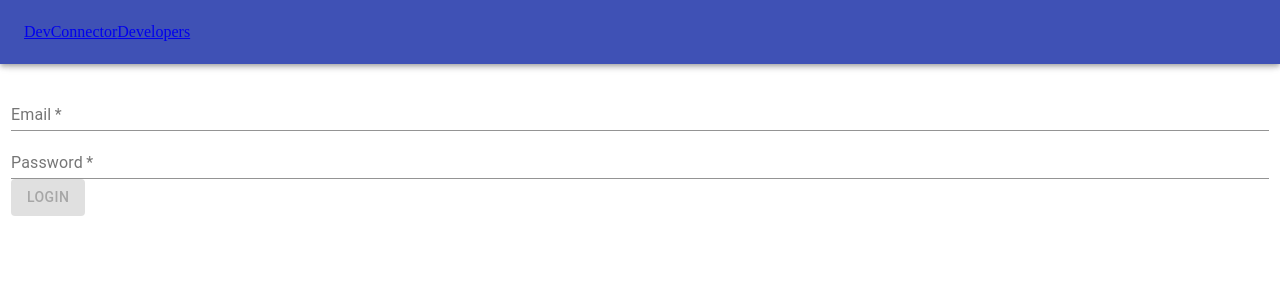
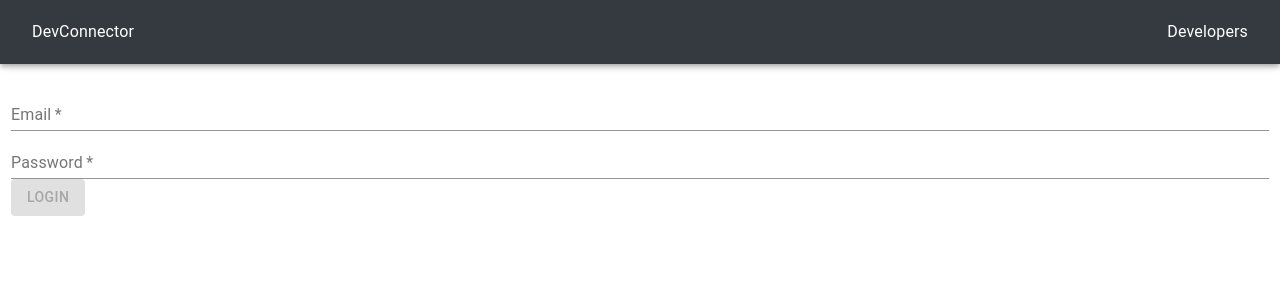
Before and after one commit to Sharan-ram/devconnector-web, a React (Create React App) app: page /account/login in a window 1280 px wide. Shown: the top 300 px of the page. Built offline with nearby package versions, Linux system fonts and the light colour scheme.

Commit message:
Create a NavLink ui element

```diff
--- a/package.json
+++ b/package.json
@@ -10,6 +10,7 @@
     "@testing-library/react": "^9.3.2",
     "@testing-library/user-event": "^7.1.2",
     "axios": "^0.19.2",
+    "classnames": "^2.2.6",
     "react": "^16.13.1",
     "react-dom": "^16.13.1",
     "react-redux": "^7.2.0",
--- a/src/components/TopNavigation.js
+++ b/src/components/TopNavigation.js
@@ -1,31 +1,62 @@
-import React, { useEffect } from "react";
+import React from "react";
 import { useSelector, useDispatch } from "react-redux";
-import { Link } from "react-router-dom";
 
 import AppBar from "@material-ui/core/AppBar";
 import Button from "@material-ui/core/Button";
-import Toolbar from "@material-ui/core/Toolbar";
+import Grid from "@material-ui/core/Grid";
+import { makeStyles } from "@material-ui/core/styles";
 
 import { logout as logoutAction } from "../auth/authSlice";
 
+import { NavLink } from "./ui";
+
+const useStyles = makeStyles({
+  appBar: {
+    background: "#343a40",
+    minHeight: 64,
+    paddingLeft: "2rem",
+    paddingRight: "2rem"
+  },
+  container: {
+    minHeight: 64
+  }
+});
+
 const TopNavigation = () => {
+  const classes = useStyles();
   const dispatch = useDispatch();
   const { isAuthenticated } = useSelector(state => state.auth);
   return (
-    <AppBar>
-      <Toolbar>
-        <Link to="/">DevConnector</Link>
-        <div>
-          <Link to="/users/profiles/all">Developers</Link>
-          {isAuthenticated && (
-            <>
-              <Link to="/posts/all">Posts</Link>
-              <Link to="/">Dashboard</Link>
+    <AppBar className={classes.appBar}>
+      <Grid
+        classes={{ container: classes.container }}
+        container
+        justify="space-between"
+        alignItems="center"
+        sm={12}
+        md={12}
+        lg={12}
+      >
+        <Grid item>
+          <NavLink to="/">DevConnector</NavLink>
+        </Grid>
+        <Grid item>
+          <NavLink to="/users/profiles/all">Developers</NavLink>
+        </Grid>
+        {isAuthenticated && (
+          <>
+            <Grid item>
+              <NavLink to="/posts/all">Posts</NavLink>
+            </Grid>
+            <Grid item>
+              <NavLink to="/">Dashboard</NavLink>
+            </Grid>
+            <Grid item>
               <Button onClick={() => dispatch(logoutAction())}>Logout</Button>
-            </>
-          )}
-        </div>
-      </Toolbar>
+            </Grid>
+          </>
+        )}
+      </Grid>
     </AppBar>
   );
 };
--- /dev/null
+++ b/src/components/ui/NavLink.js
@@ -0,0 +1,29 @@
+import React from "react";
+import { Link } from "react-router-dom";
+import cx from "classnames";
+
+import Typography from "@material-ui/core/Typography";
+import { makeStyles } from "@material-ui/core/styles";
+
+const useStyles = makeStyles({
+  link: {
+    "text-decoration": "none"
+  },
+  text: {
+    fontSize: 16,
+    color: "#ffffff"
+  }
+});
+
+const NavLink = ({ to, children, className }) => {
+  const classes = useStyles();
+  return (
+    <Link to={to} className={classes.link}>
+      <Typography className={cx(classes.text, className)}>
+        {children}
+      </Typography>
+    </Link>
+  );
+};
+
+export default NavLink;
--- /dev/null
+++ b/src/components/ui/index.js
@@ -0,0 +1,3 @@
+import NavLink from "./NavLink";
+
+export { NavLink };
```
Also changed, not shown: 1 other file (tests, documents, lock files or other folders).
